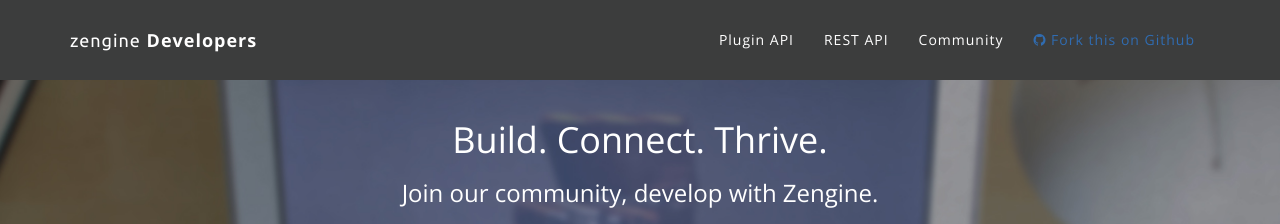
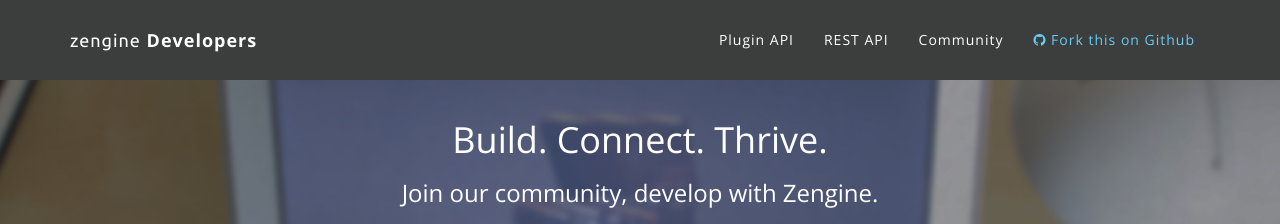
Before and after one commit to ZengineHQ/developers, a Jekyll site: the page built from index.html, in a window 1280 px wide. Shown: the top 224 px of the page. Built offline with Jekyll 4.4.1, drawn with Linux system fonts in a browser that asks for light colours; nearby versions of some CDN libraries.

Commit message:
Changed color of fork link

```diff
--- a/css/styles.css
+++ b/css/styles.css
@@ -223,5 +223,5 @@ body.support {
 }
 
 a.fork {
-	color:#306CB1;
+	color:#66CDF5;
 }
```
